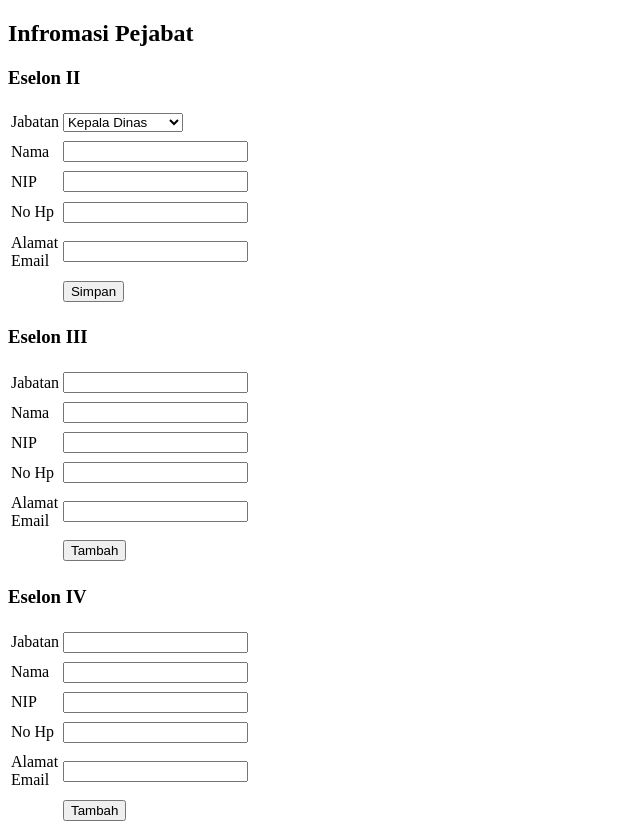
After one commit to abdulhadikaryana/dinas, a CodeIgniter app: the page made by application/views/form_proses.php in a window 1280 px wide. The commit adds this page. Shown: the whole page, without its empty margins (0-640 px from the left). Run offline with CodeIgniter, Linux system fonts and the light colour scheme.

```diff
--- /dev/null
+++ b/application/views/form_proses.php
@@ -0,0 +1,129 @@
+<!DOCTYPE html PUBLIC "-//W3C//DTD XHTML 1.0 Transitional//EN" "http://www.w3.org/TR/xhtml1/DTD/xhtml1-transitional.dtd">
+<html xmlns="http://www.w3.org/1999/xhtml">
+<head>
+<meta http-equiv="Content-Type" content="text/html; charset=iso-8859-1" />
+<title>Untitled Document</title>
+</head>
+
+<body>
+<h2>Infromasi Pejabat</h2>
+<form id="form6" name="form6" method="post" action="<?=site_url('Nomenklatur/jabatan'); ?>">
+<table width="220" height="200">
+<h3>Eselon II</h3>
+
+	<tr>
+		<td width="115"><span class="style1">Jabatan</span>
+		<td><select>
+		<option>Kepala Dinas</option>
+		<option>Sekretaris Dinas</option>
+		</select></td>
+</tr>
+
+
+<tr>
+		<td><span class="style1">Nama</span></td>
+		<td> <input name="nama" type="text" maxlength="50" /></td>
+</tr>
+
+<tr>
+		<td><span class="style1">NIP</span></td>
+		<td><input name="NIP" type="text" maxlength="40" /></td>
+</tr>
+
+<tr>
+		<td><span class="style1">No Hp</span></td>
+		<td><input name="no_hp" type="text" maxlength="13" /></td>
+</tr>
+
+<tr>
+		<td><span class="style1">Alamat Email</span></td>
+		<td><input name="alamat_email" type="text" maxlength="13" /></td>
+</tr>
+<tr>
+		<td><span class="style1"></span></td>
+		<td><span class="style1">
+		  <input name="input" type="submit" value="Simpan" />
+
+		  </span></td>
+</tr>
+</table>
+
+<table width="220" height="200">
+<h3>Eselon III</h3>
+
+	<tr>
+		<td width="115"><span class="style1">Jabatan</span>
+		<td> <input name="jabatan" type="text" maxlength="50" /></td>
+</tr>
+
+
+<tr>
+		<td><span class="style1">Nama</span></td>
+		<td> <input name="nama" type="text" maxlength="50" /></td>
+</tr>
+
+<tr>
+		<td><span class="style1">NIP</span></td>
+		<td><input name="NIP" type="text" maxlength="40" /></td>
+</tr>
+
+<tr>
+		<td><span class="style1">No Hp</span></td>
+		<td><input name="no_hp" type="text" maxlength="13" /></td>
+</tr>
+
+<tr>
+		<td><span class="style1">Alamat Email</span></td>
+		<td><input name="alamat_email" type="text" maxlength="13" /></td>
+</tr>
+<tr>
+		<td><span class="style1"></span></td>
+		<td><span class="style1">
+		  <input name="input" type="submit" value="Tambah" />
+
+		  </span></td>
+</tr>
+</table>
+
+<table width="220" height="200">
+<h3>Eselon IV</h3>
+
+	<tr>
+		<td width="115"><span class="style1">Jabatan</span>
+		<td> <input name="jabatan" type="text" maxlength="50" /></td>
+</tr>
+
+
+<tr>
+		<td><span class="style1">Nama</span></td>
+		<td> <input name="nama" type="text" maxlength="50" /></td>
+</tr>
+
+<tr>
+		<td><span class="style1">NIP</span></td>
+		<td><input name="NIP" type="text" maxlength="40" /></td>
+</tr>
+
+<tr>
+		<td><span class="style1">No Hp</span></td>
+		<td><input name="no_hp" type="text" maxlength="13" /></td>
+</tr>
+
+<tr>
+		<td><span class="style1">Alamat Email</span></td>
+		<td><input name="alamat_email" type="text" maxlength="13" /></td>
+</tr>
+<tr>
+		<td><span class="style1"></span></td>
+		<td><span class="style1">
+		  <input name="input" type="submit" value="Tambah" />
+
+		  </span></td>
+</tr>
+</table>
+
+
+</form>
+
+</body>
+</html>
--- /dev/null
+++ b/application/views/kota.php
@@ -0,0 +1,4 @@
+Kota / Kabupaten :<br/>
+    <?php
+        echo form_dropdown("kode_kab",$option_kota_kab,'');
+    ?>
```
Also changed, not shown: application/controllers/nomenklatur.php (+51 -4 lines), application/models/dinas_model.php (+33 -16 lines), application/views/form_nomenklatur.php (+41 -4 lines).
